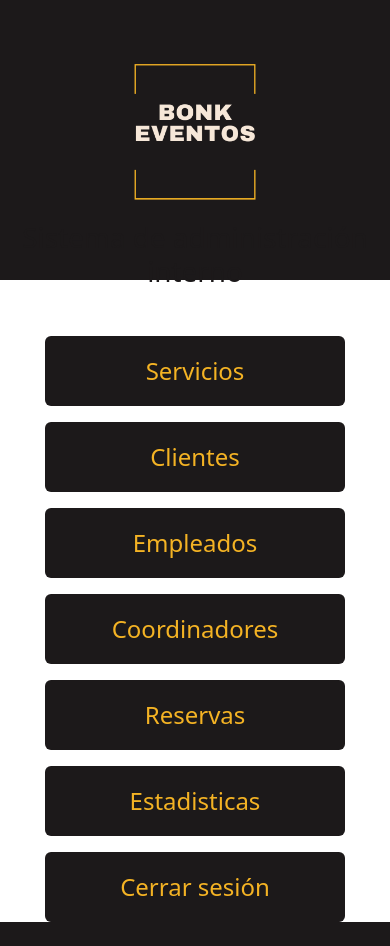
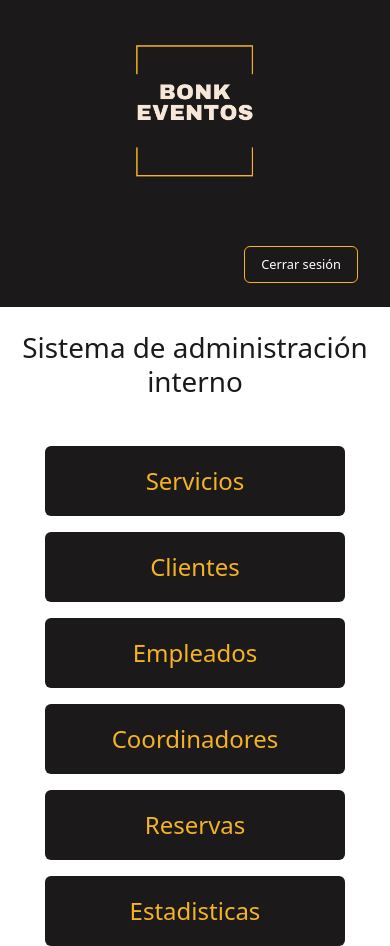
Before and after one commit to alkemyTech/CFILP-Django-W2-Back-S1, a Django app: page /home/ in a window 390 px wide. Before the commit the page ends 922 px from the top, so only its background shows below. Run offline with Django 5.2, Linux system fonts and the light colour scheme; the visitor is signed in with stand-in values (Sample User, id 1).

Commit message:
Modifica botones cerrar sesión y de navegación

```diff
--- a/webapp/servicios/static/css/custom.css
+++ b/webapp/servicios/static/css/custom.css
@@ -23,37 +23,56 @@
 
 .header-bonk {
     background-color:#1c191a;
-    height: 280px;
     padding: 1.5rem 2rem;
     display: flex;
+    flex-wrap: wrap;
     justify-content: space-between;
     align-items: center;
+    position: relative; /* necesario para que logout-fixed se ubique correctamente */
 }
 
 .logo {
-    height: 280px;
+    flex: 1 1 100%;
+    display: flex;
+    justify-content: center;
+    margin-bottom: 1rem;
+    max-height: 220px;   /* tamaño base del logo en escritorio */
 }
 
-.btn-inicio {
+.btn-inicio { /*Botón cerrar sesión */
     border: 1px solid #f4b324;
     color: white;
     background-color: transparent;
     font-size: 1rem;
-    padding: 0.7rem 1.7rem;
-    align-self: flex-end;
-    margin-bottom: -13rem;
+    padding: 0.2rem 0.8rem;
+    margin-bottom: 0;
+}
+.header-links {
+    display: flex;
+    gap: 0.5rem;
+    flex-wrap: wrap;
+    justify-content: flex-end;
+    width: 100%;
 }
 
 .btn-inicio:hover {
     background-color: #f4b324;
     color: #1c191a;
 }
-
+.logout-fixed {
+    position: absolute;
+    bottom: 1rem;
+    right: 2rem;
+     display: flex;
+    flex-wrap: wrap;
+    gap: 0.5rem;
+    justify-content: flex-end;
+    align-items: flex-end;
+}
 
 /* === CENTRADO DEL CONTENIDO EN HOME === */
 
 .home-contenedor {
-    height: calc(80vh - 140px);
     display: flex;
     justify-content: center;
     align-items: center;
@@ -67,3 +86,35 @@
     color: #1c191a;
     margin-bottom: 3rem;
 }
+
+/* Estilos responsive */
+@media (max-width: 768px) {
+     .logo {
+        max-height: 190px;
+    }
+
+    .header-bonk {
+        flex-direction: column;
+        align-items: center;
+    }
+
+    .header-logo {
+        justify-content: center;
+        margin-bottom: 1rem;
+    }
+
+    .header-links {
+        flex-direction: column;
+        align-items: flex-end;
+        gap: 0.5rem;
+        width: 100%;
+    }
+
+    .btn-inicio {
+        font-size: 0.8rem;
+        padding: 0.5rem 1rem;
+        width: 100%;
+        max-width: 250px;
+        text-align: center;
+    }
+}
--- a/webapp/servicios/templates/base.html
+++ b/webapp/servicios/templates/base.html
@@ -23,11 +23,37 @@
             <!-- <img src="{% static 'img/logo.png' %}" alt="Logo Bonk" class="logo"> -->
             <a href="{% url 'home' %}"><img src="{% static 'img/logo.png' %}" alt="Logo Bonk" class="logo"></a>
         </div>
-        <!--
-        <div class="header-inicio">
-            <a href="{% url 'home' %}" class="btn btn-inicio">Inicio</a>
+        {% if user.is_authenticated %}
+        <div class="header-links">
+
+            {% if request.resolver_match.url_name != 'home' %}
+            {% if request.resolver_match.url_name != 'servicio_list' %}
+            <a href="{% url 'servicio_list' %}" class="btn btn-inicio">Servicios</a>
+            {% endif %}
+            {% if request.resolver_match.url_name != 'cliente_list' %}
+            <a href="{% url 'cliente_list' %}" class="btn btn-inicio">Clientes</a>
+            {% endif %}
+            {% if request.resolver_match.url_name != 'empleado_list' %}
+            <a href="{% url 'empleado_list' %}" class="btn btn-inicio">Empleados</a>
+            {% endif %}
+            {% if request.resolver_match.url_name != 'coordinador_list' %}
+            <a href="{% url 'coordinador_list' %}" class="btn btn-inicio">Coordinadores</a>
+            {% endif %}
+            {% if request.resolver_match.url_name != 'reserva_list' %}
+            <a href="{% url 'reserva_list' %}" class="btn btn-inicio">Reservas</a>
+            {% endif %}
+            {% if request.resolver_match.url_name != 'estadisticas' %}
+            <a href="{% url 'estadisticas' %}" class="btn btn-inicio">Estadísticas</a>
+            {% endif %}
+            {% endif %}
+
+            <form method="post" action="{% url 'logout' %}" style="display:inline;">
+            {% csrf_token %}
+            <button type="submit" class="btn btn-inicio">Cerrar sesión</button>
+            </form>
         </div>
-        -->
+        {% endif %}
+
     </header>
 
     <!-- Mensajes del sistema -->
--- a/webapp/servicios/templates/home.html
+++ b/webapp/servicios/templates/home.html
@@ -15,10 +15,12 @@
       <a href="{% url 'coordinador_list' %}" class="btn btn-oscuro">Coordinadores</a>
       <a href="{% url 'reserva_list' %}" class="btn btn-oscuro">Reservas</a>
       <a href="{% url 'estadisticas' %}" class="btn btn-oscuro">Estadisticas</a>
+      <!--
       <form method="post" action="{% url 'logout' %}" style="display:inline;">
         {% csrf_token %}
         <button type="submit" class="btn btn-oscuro">Cerrar sesión</button>
       </form>
+    -->
     </div>
   </div>
 </div>
--- a/webapp/webapp/settings.py
+++ b/webapp/webapp/settings.py
@@ -138,3 +138,8 @@ REST_FRAMEWORK = {
 
 LOGIN_REDIRECT_URL = "home"
 LOGOUT_REDIRECT_URL = "home"
+
+# Cierre de sesión automatico
+SESSION_EXPIRE_AT_BROWSER_CLOSE = True
+SESSION_COOKIE_AGE = 900  # 15 minutos
+SESSION_SAVE_EVERY_REQUEST = True
```
Also changed, not shown: webapp/servicios/migrations/0005_alter_mensajecontacto_mensaje.py (added), webapp/servicios/static/img/logo.png.
